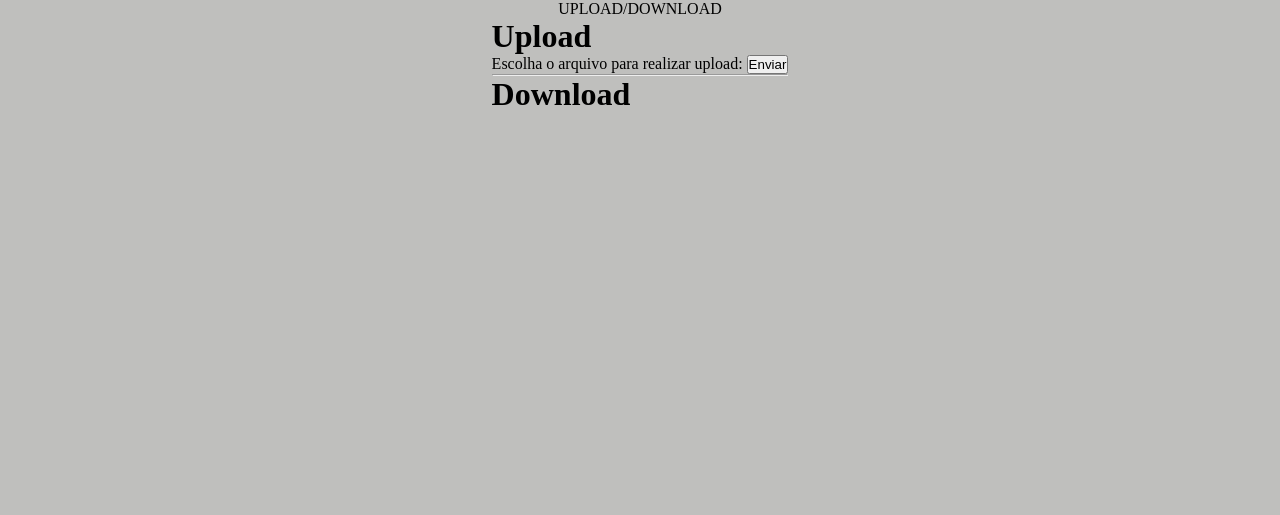
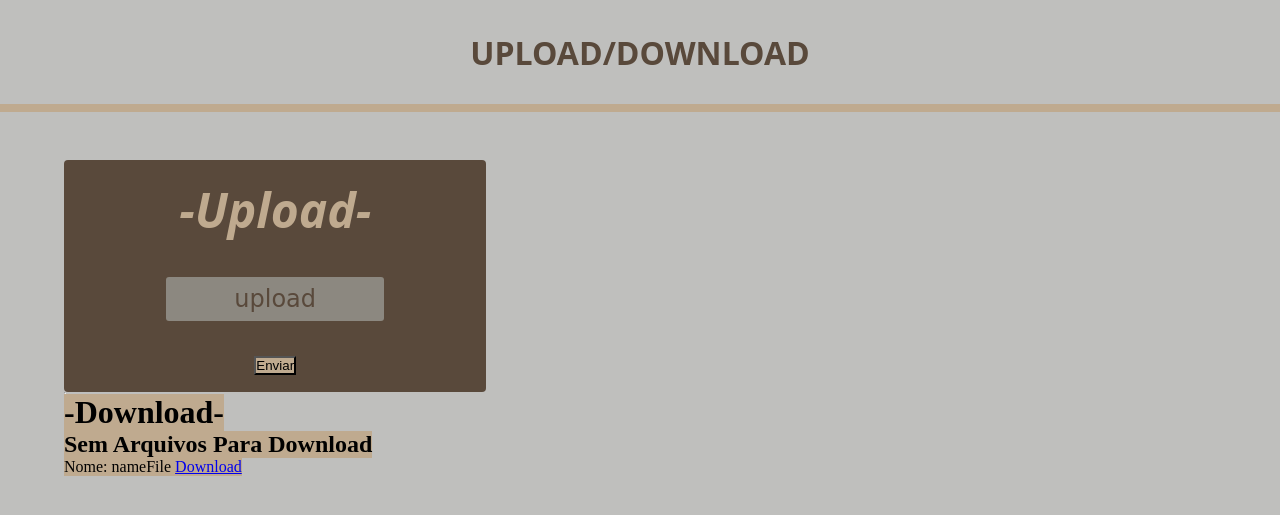
Before and after one commit to murilouwu/ATV_bdDowload, a PHP site: page /home.php in a window 1280 px wide. Shown: the top 515 px of the page. Run offline with PHP 8.4, Linux system fonts and the light colour scheme; data that the repository does not hold is empty.

Commit message:
Add files via upload

```diff
--- a/config.php
+++ b/config.php
@@ -7,7 +7,7 @@ $db = array(
             'nm'=>'db_file'
         );
 
-$conn = mysqli_connect($db['host'], $db['user'], $db['pass'], $db['nm']) or die ('Sem Conecção ao database');
+//$conn = mysqli_connect($db['host'], $db['user'], $db['pass'], $db['nm']) or die ('Sem Conecção ao database');
 
 function mensage($txt){
     echo '<script>alert("'.$txt.'");</script>';
--- a/css/home.css
+++ b/css/home.css
@@ -1,8 +1,101 @@
 @import "vars.css";
 
 body{
-	background: var(--corA);
+	background-color: var(--corA);
 }
 	header{
-
+		background-color: var(--corA);
+		width: 100vw;
+		height: 13vh;
+		border-bottom: 1vh solid var(--corC);
+		align-items: center;
+		justify-content: center;
+		display: flex;
+		margin-bottom: 6vh;
 	}
+		header p{
+			color: var(--corE);
+			font-weight: bold;
+			font-size: 4vh;
+			font-family: system-ui;
+		}
+	main{
+		background-color: var(--corA);
+		width: 90vw;
+		display: flex;
+		flex-direction: column;
+		justify-content: space-around;
+		align-items: flex-start;
+	}
+		main form{
+			background-color: var(--corE);
+			width: 33vw;
+			height: 29vh;
+			justify-content: space-around;
+			align-items: center;
+			display: flex;
+			flex-direction: column;
+			border-radius: 4px;
+		}
+			form h1{
+				color: var(--corC);
+				font-family: system-ui;
+				font-size: 6vh;
+				font-style: italic;
+				font-weight: 700;
+			}
+			form label{
+				color: var(--corE);
+				width: 17vw;
+				text-align: center;
+				background-color: var(--corB);
+				padding: 1vh 0vw 1vh 0vw;
+				border-radius: 3px;
+				font-family: cursive;
+				font-size: 3vh;
+			}
+				form label:hover{
+					color: var(--corD);
+					width: 18vw;
+					background-color: var(--corA);
+					font-weight: 600;
+				}
+			form input{
+				background-color: var(--corC);
+			}
+				form input:hover{
+					background-color: var(--corC);
+				}
+				form input:focus{
+					background-color: var(--corC);
+				}
+			form button{
+				background-color: var(--corC);
+			}
+				form button:hover{
+					background-color: var(--corC);
+				}
+				form button:active{
+					background-color: var(--corC);
+				}
+		hr{
+			background-color: var(--corC);
+		}
+		.dow{
+			background-color: var(--corC);
+		}
+		h2{
+			background-color: var(--corC);
+		}
+		.files{
+			background-color: var(--corC);
+		}
+			.files a{
+				background-color: var(--corC);
+			}
+				.files a:hover{
+					background-color: var(--corC);
+				}
+				.files a:active{
+					background-color: var(--corC);
+				}
--- a/home.php
+++ b/home.php
@@ -16,26 +16,37 @@
     </header>
     <main>
         <form method="POST" enctype="multipart/form-data">
-            <h1>Upload</h1>
-            <label for="file">Escolha o arquivo para realizar upload:</label>
-            <input type="file" name="file" id="file" class="mg">
-            <button name="upload" class="mg">Enviar</button>
-            <hr>
-            <h1>Download</h1>
-            <?php
-                $query = 'SELECT * FROM tb_file';
-                $res = $GLOBALS['conn']->query($query);
+            <h1>-Upload-</h1>
+            <label for="file">upload</label>
+            <input type="file" name="file" id="file">
+            <button name="upload">Enviar</button>
+        </form>
+        <hr>
+        <h1 class="dow">-Download-</h1>
+        <h2>Sem Arquivos Para Download</h2>
+        <div class="files">
+            Nome: nameFile
+            <a href="#" download>Download</a>
+        </div>
+        <?php
+            /*$query = 'SELECT * FROM tb_file';
+            $res = $GLOBALS['conn']->query($query);
+
+            if($res){
+                echo '<div class="files">';
                 foreach($res as $row){
                     $urlNm = ''; //link do site já que é o localhost no momento não é necessário
                     echo '
-                    <div class="arquivos">
                         Nome: '.$row['nm_file'].'
                         <a href="'.$urlNm.'FilesSave/'.$row['nm_file'].'" download>Download</a>
-                    </div>
-                    ';
+                   ';
                 }
-            ?>
-        </form>
+                echo '</div>';
+            }else{
+                echo '<h2>Sem Arquivos Para Download</h2>';
+            }
+            */
+        ?>
     </main>
 </body>
 </html>
```
Also changed, not shown: css/cad.css (+5 -2 lines), css/login.css (+5 -2 lines).
